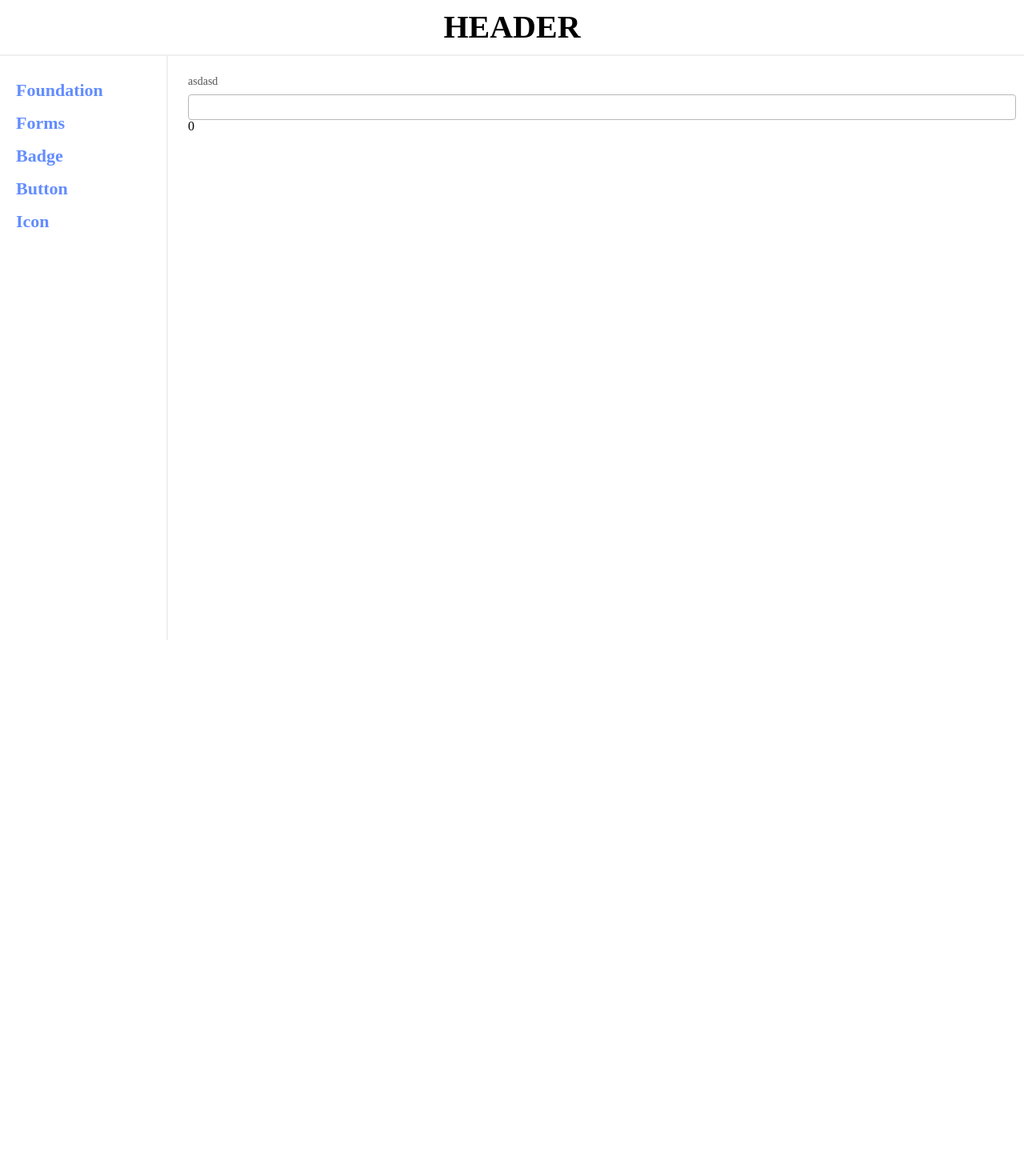
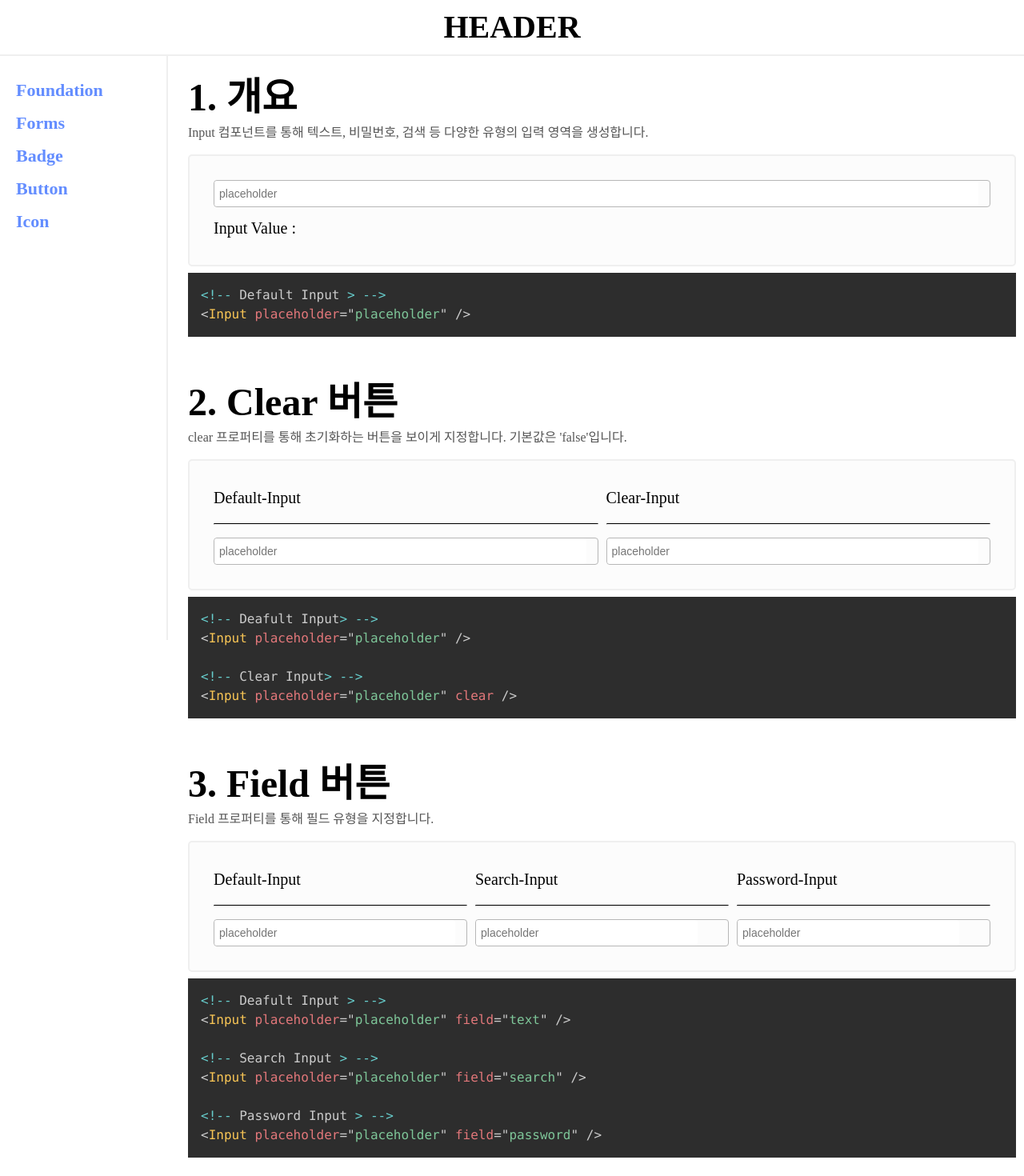
Before and after one commit to dongggggae/_hyun-design-system, a React (Vite) app: page /components/forms/InputPage in a window 1280 px wide. Shown: the top 1470 px of the page at 80% size. Before the commit the page ends 800 px from the top, so only its background shows below. Built offline with nearby package versions, Linux system fonts and the light colour scheme; some icons are missing.

Commit message:
Docs - FormsInput 추가

```diff
--- a/src/assets/scss/_docs.scss
+++ b/src/assets/scss/_docs.scss
@@ -28,9 +28,15 @@
       flex-wrap: wrap;
       align-items: center;
       padding: 30px;
-      background-color: #{$gray100};
-      border: 2px solid #{$gray200};
+      background-color: $gray100;
+      border: 2px solid $gray200;
       border-radius: 5px;
+
+      &.fill {
+        > * {
+          flex: 1 1 0;
+        }
+      }
     }
 
     .icon-preview {
@@ -43,7 +49,7 @@
       height: 100px;
       column-gap: 15px;
       row-gap: 15px;
-      background-color: #{$gray150};
+      background-color: $gray150;
       border-radius: 5px;
 
       .text {
@@ -51,4 +57,9 @@
       }
     }
   }
+
+  hr {
+    margin: 16px 0;
+    border-top: 1px solid $black;
+  }
 }
--- a/src/assets/scss/_forms.scss
+++ b/src/assets/scss/_forms.scss
@@ -5,17 +5,25 @@
   align-items: center;
   position: relative;
   width: 100%;
+  border: $form-control-border-width solid $form-control-border-color;
+  border-radius: $form-control-border-radius;
 
-  .btn {
-    position: relative;
-    background-color: $input-wrap-addon-btn-bg;
-    z-index: $form-control-zindex;
+  &:focus-within {
+    border-color: $form-control-focus-border-color;
   }
 
   &__addon {
-    position: absolute;
-    right: $input-wrap-addon-position;
+    display: flex;
+    align-items: center;
     margin: $input-wrap-addon-margin;
+    padding-right: 6px;
+
+    .btn {
+      position: relative;
+      padding: 1px 3px;
+      background-color: $input-wrap-addon-btn-bg;
+      z-index: $form-control-zindex;
+    }
   }
 
   //   &__backdrop {
@@ -36,15 +44,14 @@
   position: relative;
   width: 100%;
   height: $input-height;
-  padding: $input-padding-y 40px $input-padding-y $input-padding-x;
-  border: $form-control-border-width solid $form-control-border-color;
+  padding: $input-padding-y $input-padding-y;
+  border: none;
   border-radius: $form-control-border-radius;
+  font-size: $form-control-font-size;
+  line-height: $form-control-font-line-height;
+  color: $input-color;
   outline: none;
   z-index: $form-control-zindex;
-
-  &:focus {
-    border: $form-control-border-width solid $form-control-focus-border-color;
-  }
 }
 
 .form-group {
@@ -52,7 +59,7 @@
   position: relative;
 }
 
-.form-label {
+.form__label {
   display: inline-block;
   margin-bottom: 4px;
   font-size: $form-label-font-size;
--- a/src/assets/scss/_variables.scss
+++ b/src/assets/scss/_variables.scss
@@ -147,6 +147,10 @@ $form-label-color: $gray700;
 $input-height: 32px;
 $input-padding-x: 12px;
 $input-padding-y: 6px;
+$input-color: $gray800;
+$input-disabled-color: $gray400;
+$input-disabled-bg: $gray200;
+$input-disabled-border-color: $gray400;
 $form-control-font-size: 14px;
 $form-control-font-line-height: 22px;
 $form-control-zindex: $zindex-focused;
--- a/src/components/hyun-design-system/Icon/Icon.jsx
+++ b/src/components/hyun-design-system/Icon/Icon.jsx
@@ -12,7 +12,7 @@ const StyledIcon = styled.span`
   }
 `;
 
-const Icon = React.memo(({ name, size, color }) => {
+const Icon = React.memo(({ name, size, color, text }) => {
   const PREFIX = 'icon';
   const theme = useTheme();
   const SelectedIcon = theme.components.icon.iconTypes[name];
@@ -24,6 +24,7 @@ const Icon = React.memo(({ name, size, color }) => {
   return (
     <StyledIcon size={size} theme={theme} color={color}>
       <SelectedIcon className={PREFIX} />
+      <b>{text}</b>
     </StyledIcon>
   );
 });
@@ -34,6 +35,7 @@ Icon.defaultProps = {
 };
 
 Icon.propTypes = {
+  text: PropTypes.string,
   name: PropTypes.string.isRequired,
   size: PropTypes.oneOf(['lg', 'md', 'sm']),
   color: PropTypes.string,
--- a/src/components/hyun-design-system/button/Button.jsx
+++ b/src/components/hyun-design-system/button/Button.jsx
@@ -11,7 +11,6 @@ const StyledButton = styled.button`
 
 const Button = React.memo(({ type, size, text, children, reverse, onClick }) => {
   const PREFIX = 'btn';
-  const classNames = [PREFIX, `${PREFIX}-${type}`].join(' ');
   const theme = useTheme();
 
   const handleClick = () => {
@@ -21,7 +20,7 @@ const Button = React.memo(({ type, size, text, children, reverse, onClick }) =>
   };
 
   return (
-    <StyledButton className={classNames} type={type} size={size} theme={theme} onClick={handleClick}>
+    <StyledButton className={PREFIX} type={type} size={size} theme={theme} onClick={handleClick}>
       {reverse ? (
         <>
           {text}
--- a/src/components/hyun-design-system/input/Input.jsx
+++ b/src/components/hyun-design-system/input/Input.jsx
@@ -1,49 +1,66 @@
-import React, { useState, useCallback, useRef } from 'react';
+import React, { useRef, useState, useCallback } from 'react';
+import PropTypes from 'prop-types';
 import styled from '@emotion/styled';
-import Icon from '../icon/Icon';
-import Button from '../button/Button';
-import { useTheme } from '../../../theme/ThemeContext';
+import InputAddon from './InputAddon';
 
 const StyledInput = styled.div`
-  .input-wrap__addon {
-    visibility: ${(props) => (props.hasValue ? 'visible' : 'hidden')};
-  }
+  // .input-wrap__addon {
+  //   visibility: ${(props) => (props.hasValue ? 'visible' : 'hidden')};
+  // }
 `;
 
-const Input = React.memo(({ label }) => {
+const Input = React.memo(({ label, field, clear, placeholder }) => {
   const formInput = useRef();
   const [value, setValue] = useState('');
+  const [type, setType] = useState(field === 'password' ? 'password' : 'text');
+  const [showPassword, setShowPassword] = useState(false);
 
-  const handleChange = useCallback((e) => {
+  const handleChange = (e) => {
     setValue(e.target.value);
-  }, []);
+  };
 
   const handleClear = useCallback(() => {
     formInput.current.value = '';
     setValue('');
   }, []);
 
-  const PREFIX = 'input-wrap';
-  const theme = useTheme();
+  const handleTogglePassword = () => {
+    setShowPassword(!showPassword);
+    setType(type === 'text' ? 'password' : 'text');
+  };
 
   return (
-    <div className="form-group">
-      <div>
-        <label className='form-label' htmlFor="aa">{label}</label>
-      </div>
-      <StyledInput className={`${PREFIX}`} hasValue={value.length > 0} theme={theme}>
-        <input id="aa" type="text" ref={formInput} className="form__control" onChange={handleChange} />
-        <div className={`${PREFIX}__addon`}>
-          <Button size="xs" onClick={handleClear}>
-            <Icon name="closeFill" size="sm" />
-          </Button>
+    <React.Fragment>
+      {label && (
+        <div className="form-wrap">
+          <label className="form__label">{label}</label>
+          <StyledInput className="input-wrap" hasValue={value.length > 0}>
+            <input type={type} className="form__control" placeholder={placeholder} ref={formInput} onChange={handleChange} />
+            <InputAddon field={field} clear={clear} handleClear={handleClear} showPassword={showPassword} handleTogglePassword={handleTogglePassword} value={value} />
+          </StyledInput>
         </div>
-        <div className={`${PREFIX}__backdrop`}></div>
-      </StyledInput>
-      <div>{value.length}</div>
-    </div>
+      )}
+      {!label && (
+        <StyledInput className="input-wrap" hasValue={value.length > 0}>
+          <input type={type} className="form__control" placeholder={placeholder} ref={formInput} onChange={handleChange} />
+          <InputAddon field={field} clear={clear} handleClear={handleClear} showPassword={showPassword} handleTogglePassword={handleTogglePassword} value={value} />
+        </StyledInput>
+      )}
+    </React.Fragment>
   );
 });
+
+Input.defaultProps = {
+  clear: false,
+  field: 'text',
+};
+
+Input.propTypes = {
+  label: PropTypes.string,
+  placeholder: PropTypes.string,
+  field: PropTypes.oneOf(['text', 'password', 'search']),
+  clear: PropTypes.bool,
+};
 
 Input.displayName = 'Input';
 
--- /dev/null
+++ b/src/components/hyun-design-system/input/InputAddon.jsx
@@ -0,0 +1,42 @@
+import React from 'react';
+import PropTypes from 'prop-types';
+import Button from '../button/Button';
+import Icon from '../icon/Icon';
+
+const InputAddon = React.memo(({ value, clear, field, handleClear, showPassword, handleTogglePassword }) => {
+  return (
+    <div className="input-wrap__addon">
+      {clear && value.length > 0 && (
+        <Button size="xs" onClick={handleClear}>
+          <Icon name="closeFill" size="sm" />
+          <b className="blind">입력취소</b>
+        </Button>
+      )}
+      {field === 'password' && (
+        <Button size="xs" onClick={handleTogglePassword}>
+          <Icon name={showPassword ? 'invisible' : 'visible'} size="sm" />
+          <b className="blind">{showPassword ? '비밀번호 보기' : '비밀번호 숨기기'}</b>
+        </Button>
+      )}
+      {field === 'search' && (
+        <Button size="xs">
+          <Icon name="search" size="sm" />
+          <b className="blind">검색</b>
+        </Button>
+      )}
+    </div>
+  );
+});
+
+InputAddon.propTypes = {
+  clear: PropTypes.bool,
+  field: PropTypes.string,
+  handleClear: PropTypes.func,
+  showPassword: PropTypes.bool,
+  handleTogglePassword: PropTypes.func,
+  value: PropTypes.string,
+};
+
+InputAddon.displayName = 'InputAddon';
+
+export default InputAddon;
--- a/src/pages/components/forms/InputPage.jsx
+++ b/src/pages/components/forms/InputPage.jsx
@@ -1,7 +1,90 @@
+import { lazy, Suspense } from 'react';
+import Heading from '../../../components/hyun-design-system/typography/Heading';
+import Text from '../../../components/hyun-design-system/typography/Text';
 import Input from '../../../components/hyun-design-system/input/Input';
 
+const LazyCodeContainer = lazy(() => import('../../../components/docs/CodeContainer'));
+
 const ComponentPage = () => {
-  return <Input label="asdasd"/>;
+  return (
+    <div className="docs">
+      <div className="docs-input">
+        <div className="component-content">
+          <Heading as="h2" size="2" text="1. 개요" />
+          <Text>Input 컴포넌트를 통해 텍스트&#44; 비밀번호&#44; 검색 등 다양한 유형의 입력 영역을 생성합니다.</Text>
+          <div className="preview">
+            <Input placeholder="placeholder" />
+            <div>
+              <Heading as="h4" size="6" text="Input Value :" />
+            </div>
+          </div>
+          <Suspense fallback={<div>Loading...</div>}>
+            <LazyCodeContainer codeString={InputCode.overview} />
+          </Suspense>
+        </div>
+
+        <div className="component-content">
+          <Heading as="h2" size="2" text="2. Clear 버튼" />
+          <Text>clear 프로퍼티를 통해 초기화하는 버튼을 보이게 지정합니다. 기본값은 &#39;false&#39;입니다.</Text>
+          <div className="preview fill">
+            <div className="default-input">
+              <Heading as="h6" size="6" text="Default-Input" />
+              <hr />
+              <Input placeholder="placeholder" />
+            </div>
+            <div className="clear-input">
+              <Heading as="h6" size="6" text="Clear-Input" />
+              <hr />
+              <Input placeholder="placeholder" clear />
+            </div>
+          </div>
+          <Suspense fallback={<div>Loading...</div>}>
+            <LazyCodeContainer codeString={InputCode.clear} />
+          </Suspense>
+        </div>
+
+        <div className="component-content">
+          <Heading as="h2" size="2" text="3. Field 버튼" />
+          <Text>Field 프로퍼티를 통해 필드 유형을 지정합니다.</Text>
+          <div className="preview fill">
+            <div className="default-input">
+              <Heading as="h6" size="6" text="Default-Input" />
+              <hr />
+              <Input placeholder="placeholder" field="text" />
+            </div>
+            <div className="search-input">
+              <Heading as="h6" size="6" text="Search-Input" />
+              <hr />
+              <Input placeholder="placeholder" field="search" />
+            </div>
+            <div className="password-input">
+              <Heading as="h6" size="6" text="Password-Input" />
+              <hr />
+              <Input placeholder="placeholder" field="password" />
+            </div>
+          </div>
+          <Suspense fallback={<div>Loading...</div>}>
+            <LazyCodeContainer codeString={InputCode.filed} />
+          </Suspense>
+        </div>
+      </div>
+    </div>
+  );
+};
+
+const InputCode = {
+  overview: [`<!-- Default Input > -->`, `<Input placeholder="placeholder" />`].join(`\n`),
+  clear: [`<!-- Deafult Input> -->`, `<Input placeholder="placeholder" />`, ``, `<!-- Clear Input> -->`, `<Input placeholder="placeholder" clear />`].join(`\n`),
+  filed: [
+    `<!-- Deafult Input > -->`,
+    `<Input placeholder="placeholder" field="text" />`,
+    ``,
+    `<!-- Search Input > -->`,
+    `<Input placeholder="placeholder" field="search" />`,
+    ``,
+    `<!-- Password Input > -->`,
+    `<Input placeholder="placeholder" field="password" />`,
+  ].join(`\n`),
 };
 
 export default ComponentPage;
--- a/src/themes/default/components/icon.js
+++ b/src/themes/default/components/icon.js
@@ -17,7 +17,7 @@ const iconTypes = {
   search: FaMagnifyingGlass,
   hamburger: FaBars,
   visible: FaEye,
-  unvisible: FaEyeSlash,
+  invisible: FaEyeSlash,
   refresh: FaRotateRight,
   system: FaGear,
 };
```
Also changed, not shown: src/assets/scss/_base.scss (+12 -0 lines).
